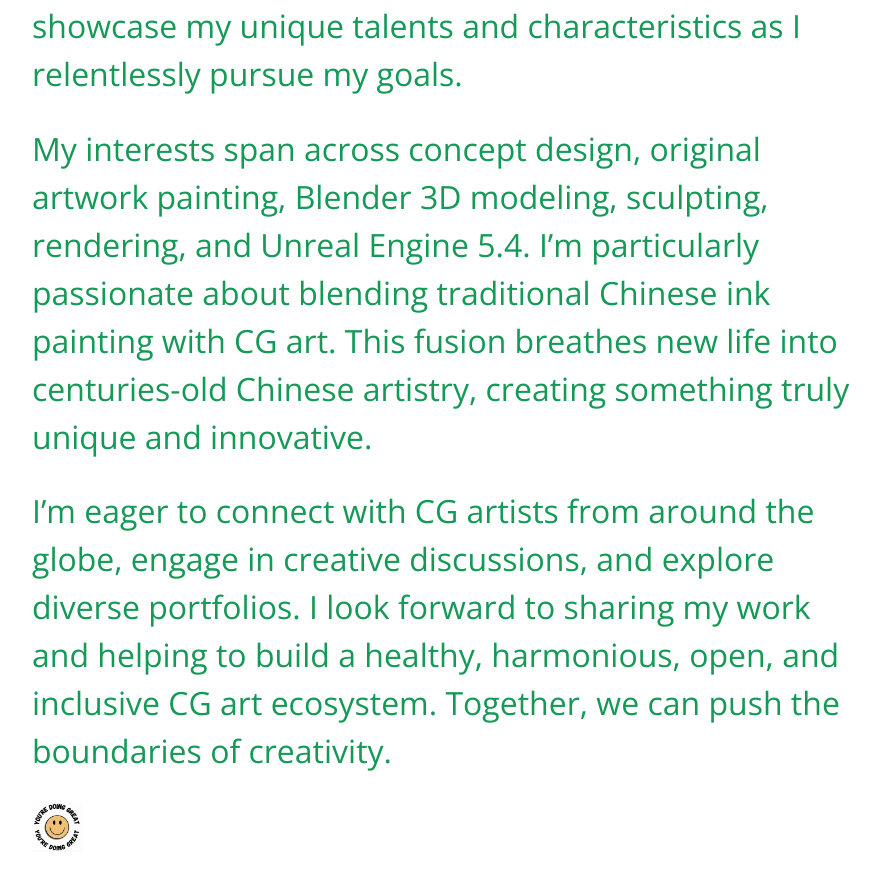
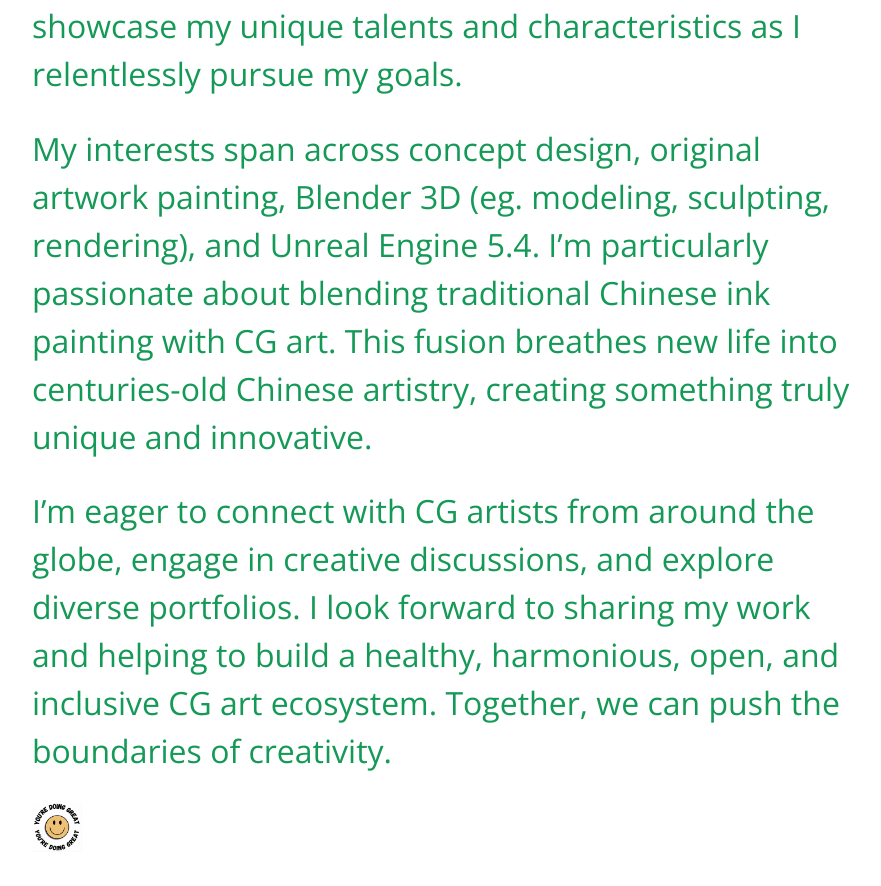
Before and after one commit to jenifferYingyiWu/jenifferyingyiwu.github.io, a plain HTML site: page index.html in a window 1280 px wide. Shown: the part 1267-2153 px from the top of the page, without its empty margins (192-1073 px from the left). Drawn offline with nearby package versions, Linux system fonts and the light colour scheme.

Commit message:
Add "modeling, sculpting, rendering" for "Blender 3D".

```diff
--- a/index.html
+++ b/index.html
@@ -28,7 +28,7 @@
           <font size="6"> As a globally recognized CG artist with a deep expertise in artificial intelligence, I have an unwavering passion for art that has driven me throughout my career. With 13 years of software development experience, I’ve never let go of my CG art dreams. I’m proud to showcase my unique talents and characteristics as I relentlessly pursue my goals. </font>
         </p>
         <p>
-          <font size="6"> My interests span across concept design, original artwork painting, Blender 3D modeling, sculpting, rendering, and Unreal Engine 5.4. I’m particularly passionate about blending traditional Chinese ink painting with CG art. This fusion breathes new life into centuries-old Chinese artistry, creating something truly unique and innovative. </font>
+          <font size="6"> My interests span across concept design, original artwork painting, Blender 3D (eg. modeling, sculpting, rendering), and Unreal Engine 5.4. I’m particularly passionate about blending traditional Chinese ink painting with CG art. This fusion breathes new life into centuries-old Chinese artistry, creating something truly unique and innovative. </font>
         </p>
         <p>
           <font size="6"> I’m eager to connect with CG artists from around the globe, engage in creative discussions, and explore diverse portfolios. I look forward to sharing my work and helping to build a healthy, harmonious, open, and inclusive CG art ecosystem. Together, we can push the boundaries of creativity. </font>
```
Also changed, not shown: 1 other file.
